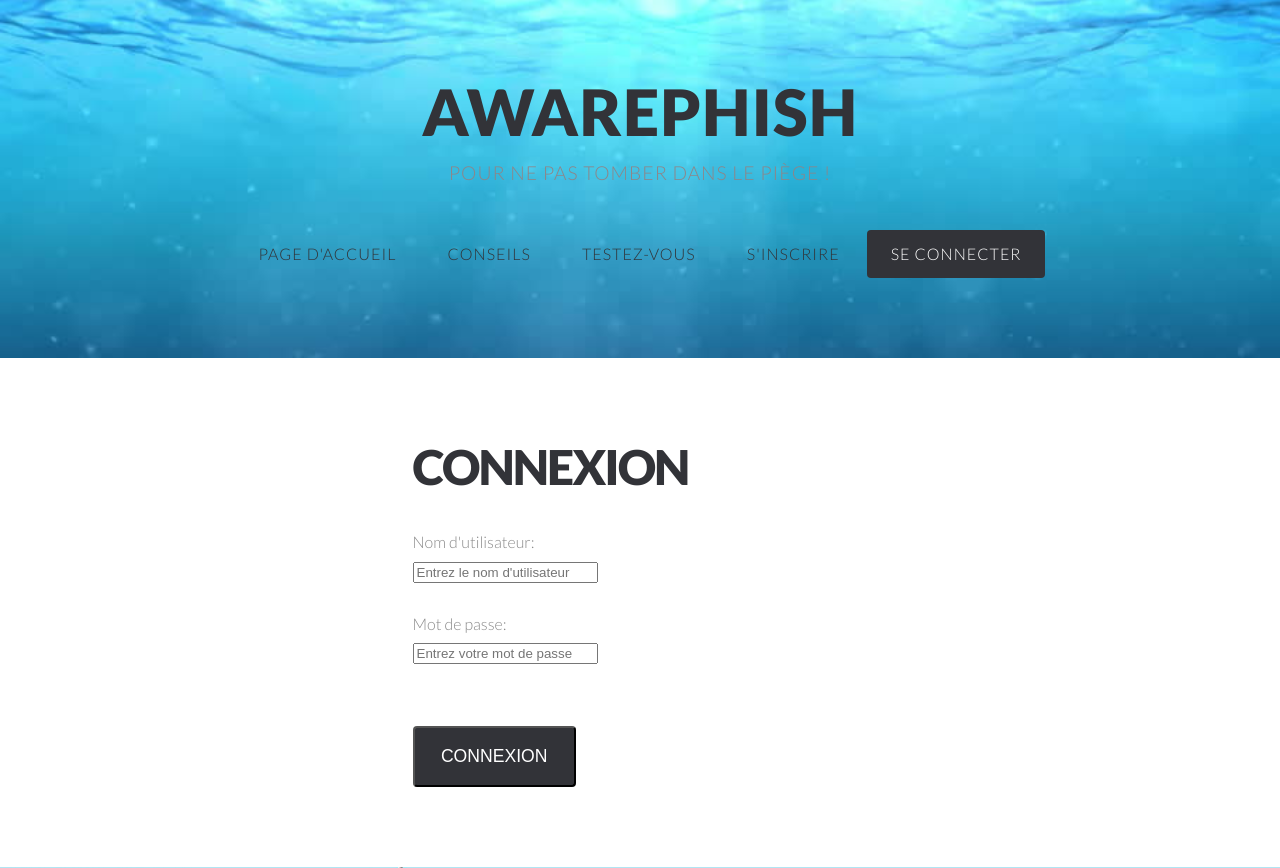
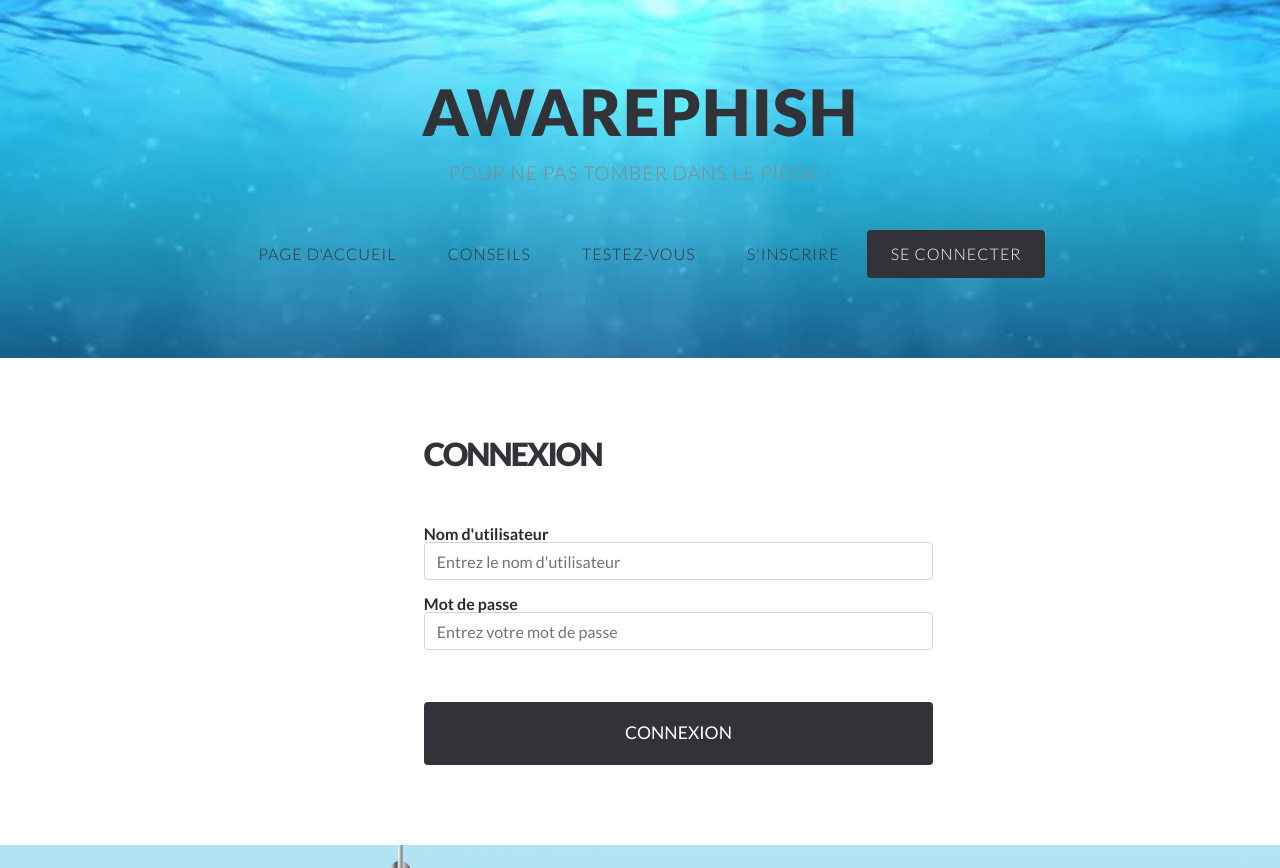
Before and after one commit to Azrood/Awarephish, a Django app: page /signin/ in a window 1280 px wide. Shown: the top 868 px of the page. Run offline with Django 3.2, Linux system fonts and the light colour scheme; some libraries are stand-ins or nearby versions.

Commit message:
rewrite form and moved script

```diff
--- a/awarephish/quiz/templates/quiz/signin.html
+++ b/awarephish/quiz/templates/quiz/signin.html
@@ -11,10 +11,8 @@
 		<meta name="description" content="" />
 		<meta name="keywords" content="" />
 		<link href='http://fonts.googleapis.com/css?family=Lato:300,400,700,900' rel='stylesheet' type='text/css'>
-		<script src="http://ajax.googleapis.com/ajax/libs/jquery/1.11.0/jquery.min.js"></script>
-		<script src="{%static 'quiz/js/skel.min.js' %}"></script>
-		<script src="{%static 'quiz/js/skel-panels.min.js' %}"></script>
-		<script src="{%static 'quiz/js/init.js' %}"></script>
+		<link href="https://stackpath.bootstrapcdn.com/bootstrap/4.4.1/css/bootstrap.min.css" rel="stylesheet" integrity="sha384-Vkoo8x4CGsO3+Hhxv8T/Q5PaXtkKtu6ug5TOeNV6gBiFeWPGFN9MuhOf23Q9Ifjh" crossorigin="anonymous">
+
 		<noscript>
 			<link rel="stylesheet" href="{% static 'quiz/css/skel-noscript.css' %}" />
 			<link rel="stylesheet" href="{% static 'quiz/css/style.css'%}" />
@@ -64,18 +62,31 @@
 			<div id="page">
 				<div class="container">
 					<div class="row">
-						<div class="-3u skel-cell-important">
-							<section id="content" >
+						<div class="-3u skel-cell-important col-sm-10">
+							<section >
 								<header>
 									<h2>Connexion</h2>
 								</header>
-								<div class="9u skel-cell-important row">
-									<form method="POST">{% csrf_token %}
-										{{ form.as_p }}
-										<input type="submit" value="Connexion" class="button">
+								<div class="8u skel-cell-important">
+									<form class="form-horizontal" method="POST">{% csrf_token %}
+
+										<ul class="errorlist nonfield">
+											<li>{{form.non_field_errors}}</li>
+										</ul><br>
+
+										{% for f in form %}
+										<div class="form-group ">
+											<label for="id_{{f.name}}"><strong>{{f.label}}</strong></label>{{f}}
+										</div>
+										{%endfor%}
+
+										<input type="submit" value="Connexion" class="btn button btn-block btn-default">
+
 									</form>
+
 								</div>
 							</section>
+
 						</div>
 					</div>
 
@@ -97,10 +108,6 @@
 										<p class="date"><a href="#">10.03.2012</a></p>
 										<p><a href="#">Vestibulum sem magna, elementum ut, vestibulum facilisis. Nulla facilisi. Cum sociis natoque penatibus.</a></p>
 									</li>
-									<li>
-										<p class="date"><a href="#">10.03.2012</a></p>
-										<p><a href="#">Pellentesque erat erat, tincidunt in, eleifend, malesuada bibendum. Suspendisse sit amet  in eros bibendum condimentum. </a> </p>
-									</li>
 								</ul>
 							</section>
 						</div>
@@ -121,9 +128,6 @@
 								<ul class="style1">
 									<li class="first"><a href="#">Pellentesque quis elit non lectus eleifend purus condimentum.</a></li>
 									<li><a href="#">Lorem ipsum dolort, consectetuer adipiscing dictum metus sapien.</a></li>
-									<li><a href="#">Phasellus nec dictum metus in sapien pellentesque congue.</a></li>
-									<li><a href="#">Cras vitae metus aliquam risus dictum metus in sapien pharetra.</a></li>
-									<li><a href="#">Duis non dictum metus in sapien ante in metus commodo euismod lobortis.</a></li>
 								</ul>
 							</section>
 						</div>
@@ -131,14 +135,16 @@
 				</div>
 			</div>
 
-			<!-- Copyright -->
-			<div id="copyright">
-				<div class="container">
-					Design: <a href="http://templated.co">TEMPLATED</a> Images: <a href="http://unsplash.com">Unsplash</a> (<a href="http://unsplash.com/cc0">CC0</a>)
-				</div>
-			</div>
-
 		</div>
-
+		<script src="http://ajax.googleapis.com/ajax/libs/jquery/1.11.0/jquery.min.js"></script>
+	<script src="https://stackpath.bootstrapcdn.com/bootstrap/4.4.1/js/bootstrap.min.js"></script>
+	<script type="text/javascript" src="https://cdnjs.cloudflare.com/ajax/libs/mdbootstrap/4.16.0/js/mdb.min.js"></script>
+	<script src="{%static 'quiz/js/skel.min.js' %}"></script>
+		<script src="{%static 'quiz/js/skel-panels.min.js' %}"></script>
+		<script src="{%static 'quiz/js/init.js' %}"></script>
+<script type="text/Javascript">
+	$(".errorlist").addClass("bg-danger text-white");
+	$("#id_username, #id_password").addClass("form-control");
+</script>
 	</body>
 </html>
```
Also changed, not shown: awarephish/quiz/templates/quiz/account.html (+15 -5 lines), awarephish/quiz/templates/quiz/index.html (+11 -9 lines), awarephish/quiz/templates/quiz/signup.html (+17 -5 lines).
